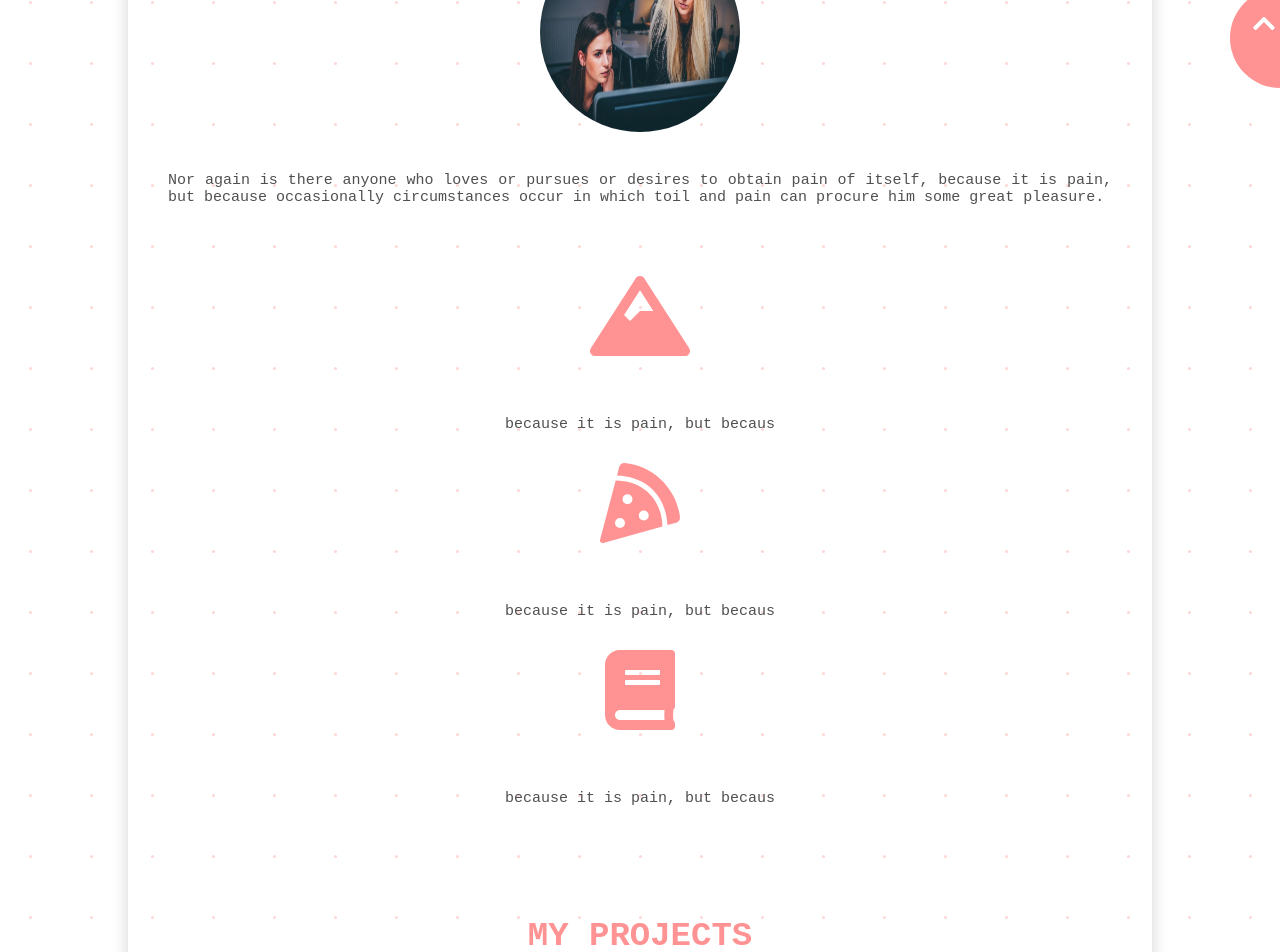
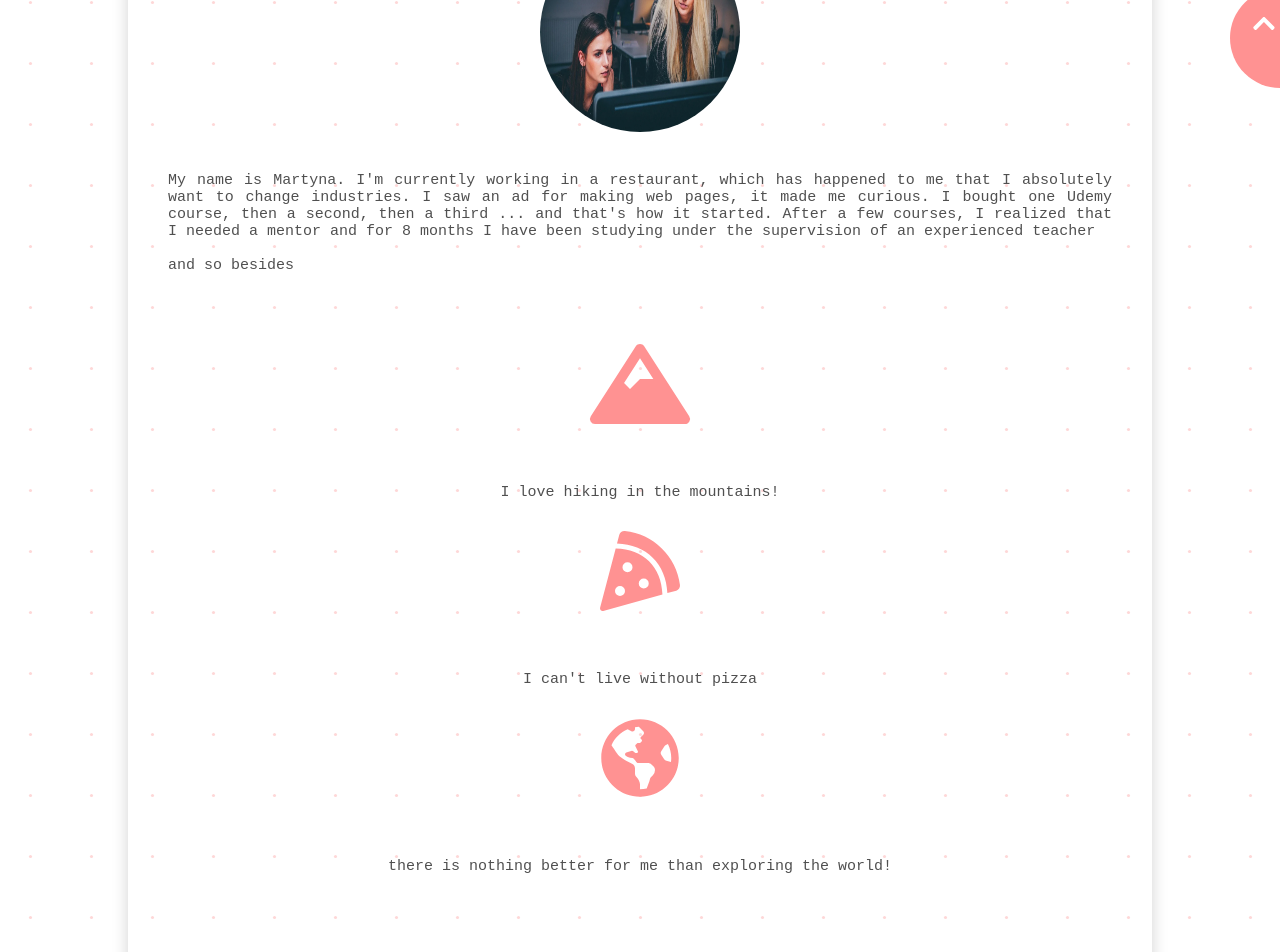
Before and after one commit to martynakiljan/my_portfolio, a React (Create React App) app: page / in a window 1280 px wide. Shown: the part 760-1712 px from the top of the page. Built offline with nearby package versions, Linux system fonts and the light colour scheme.

Commit message:
add animated curson, change description about me

```diff
--- a/package.json
+++ b/package.json
@@ -15,6 +15,7 @@
     "emailjs-com": "^2.6.4",
     "react": "^17.0.1",
     "react-animated-css": "^1.2.1",
+    "react-animated-cursor": "^2.1.8",
     "react-animation": "^1.2.2",
     "react-back-to-top-button": "0.0.14",
     "react-dom": "^17.0.1",
--- a/src/App.js
+++ b/src/App.js
@@ -2,7 +2,7 @@ import Portfolio from './components/Portfolio/Portfolio'
 import { ThemeProvider } from 'styled-components';
 import {theme} from './theme/mainTheme'
 import GlobalStyle from '../src/theme/GlobalStyle'
-
+import AnimatedCursor from "react-animated-cursor"
 
 function App() {
   return (
@@ -10,6 +10,14 @@ function App() {
     <GlobalStyle/>
        <ThemeProvider theme={theme}>
          <Portfolio/>
+         <AnimatedCursor
+          innerSize={10}
+          outerSize={8}
+          color='193, 11, 111'
+          outerAlpha={0.2}
+          innerScale={0.7}
+          outerScale={5}
+        />
        </ThemeProvider>
 
     </>
--- a/src/components/AboutMe/AboutMe.js
+++ b/src/components/AboutMe/AboutMe.js
@@ -2,7 +2,7 @@ import React from 'react';
 import img from '../../images/img.jpg'
 import Title from '../Titles/Title'
 import { FontAwesomeIcon } from "@fortawesome/react-fontawesome";
-import { faMountain, faBook, faPizzaSlice} from "@fortawesome/free-solid-svg-icons";
+import { faMountain, faGlobeAmericas, faPizzaSlice} from "@fortawesome/free-solid-svg-icons";
 import {
       AboutMeSection,
       Image,
@@ -10,6 +10,7 @@ import {
       BoxIcon,
       TextIcon
 } from './StyledAboutMeContainer.styled.js'
+
 
 
 
@@ -21,9 +22,17 @@ const AboutMe = () => {
 return (
 
    <AboutMeSection id="aboutme" >
+
         <Title>About me</Title>
         <Image src={img} alt='image 1'/>
-        <TextAboutMe>Nor again is there anyone who loves or pursues or desires to obtain pain of itself, because it is pain, but because occasionally circumstances occur in which toil and pain can procure him some great pleasure.  </TextAboutMe>
+
+    <TextAboutMe>My name is Martyna. I'm currently working in a restaurant, which has happened to me that I absolutely want to change industries. I saw an ad for making web pages, it made me curious. I bought one Udemy course, then a second, then a third ... and that's how it started. After a few courses, I realized that I needed a mentor and for 8 months I have been studying under the supervision of an experienced teacher
+              <br/>
+              <br/>
+              and so besides
+        </TextAboutMe>
+
+
 
         <BoxIcon>
 
@@ -32,21 +41,21 @@ return (
                icon={faMountain}
                secondary
          />
-         <TextIcon>because it is pain, but becaus</TextIcon>
+         <TextIcon>I love hiking in the mountains!</TextIcon>
 
         <FontAwesomeIcon
                className="iconFontAwesome--aboutMe"
                icon={faPizzaSlice}
                secondary
          />
-         <TextIcon>because it is pain, but becaus</TextIcon>
+         <TextIcon>I can't live without pizza</TextIcon>
 
         <FontAwesomeIcon
                className="iconFontAwesome--aboutMe"
-               icon={faBook}
+               icon={faGlobeAmericas}
                secondary
          />
-       <TextIcon>because it is pain, but becaus</TextIcon>
+       <TextIcon>there is nothing better for me than exploring the world!</TextIcon>
 
 
         </BoxIcon>
--- a/src/components/Footer/Footer.js
+++ b/src/components/Footer/Footer.js
@@ -9,7 +9,7 @@ const Footer = () => {
     return (
 
      <FooterSection>
-        <FooterTitle>Made with by ♥ Martyna
+        <FooterTitle>Made with ♥ by  Martyna. 2021
         </FooterTitle>
      </FooterSection>
 
--- a/src/components/Nav/Menu.js
+++ b/src/components/Nav/Menu.js
@@ -29,7 +29,7 @@ const Menu = ({ isOpen, onClose }) => {
             </MenuCloseElem>
             <MenuListElem isOpen={isOpen}>
                 <MenuListItemElem>
-                    <MenuLinkElem  href="#home">home</MenuLinkElem>
+                    <MenuLinkElem href="#home">home</MenuLinkElem>
                 </MenuListItemElem>
                 <MenuListItemElem>
                     <MenuLinkElem href="#aboutme">About me</MenuLinkElem>
--- a/src/components/Nav/Nav.js
+++ b/src/components/Nav/Nav.js
@@ -20,6 +20,7 @@ const Nav = () => {
     const handleMenu = event => {
         event.preventDefault();
         toggleMenuState(!isOpen);
+
     };
 
     return (
--- a/src/components/Skills/Skills.js
+++ b/src/components/Skills/Skills.js
@@ -32,13 +32,17 @@ const Skills = () => {
       const renderIconsHardSkills = () => {
             return IconsArrayHardSkills.map((data) => {
                 return (
+
                     <FontAwesomeIcon
                         icon={data.icon}
+                        size="20px"
                         description = {data.description}
                         onMouseMove={handleClick}
                         active={active === data.id}
                         id={data.id}
                         className="iconFontAwesome--skill"
+                        fixedWidth
+
                     />
 
 
@@ -58,6 +62,7 @@ const Skills = () => {
                     active={active === item.id}
                     id={item.id}
                     className="iconFontAwesome--skill"
+                    fixedWidth
                 />
                 )
               })
--- a/src/style/App.css
+++ b/src/style/App.css
@@ -3,11 +3,16 @@ root {
 }
 
 
-  .iconFontAwesome--nav {
-   color: 	#505050;
-    font-size: 40px;
+.iconFontAwesome--nav {
+  color: 	#505050;
+  font-size: 40px;
 
 }
+
+.iconFontAwesome--nav:hover {
+  color: lightblue;
+}
+
 
 .iconFontAwesome--aboutMe {
 font-size: 80px;
@@ -22,7 +27,7 @@ color: #FF9292;
 .iconFontAwesome--skill {
   font-size: 60px;
   color: var(--main-color);
-  margin: 15px;
+  margin: 20px;
 }
 
 .iconFontAwesome--backToTop {
@@ -40,6 +45,12 @@ color: #FF9292;
   padding: 0 20px 0 20px;
 }
 
+
+.iconFontAwesome--contact:hover {
+  color: lightblue;
+}
+
+
 .iconFontAwesome--project {
   font-size: 45px;
   margin: 20px;
@@ -50,3 +61,13 @@ color: #FF9292;
 
 
 }
+
+svg {
+  font-size: 20px;
+}
+
+i.fab {
+  font-size: 20px;
+  width: 100%;
+  height: 100%;
+}
```
Also changed, not shown: 1 other file (tests, documents, lock files or other folders).
